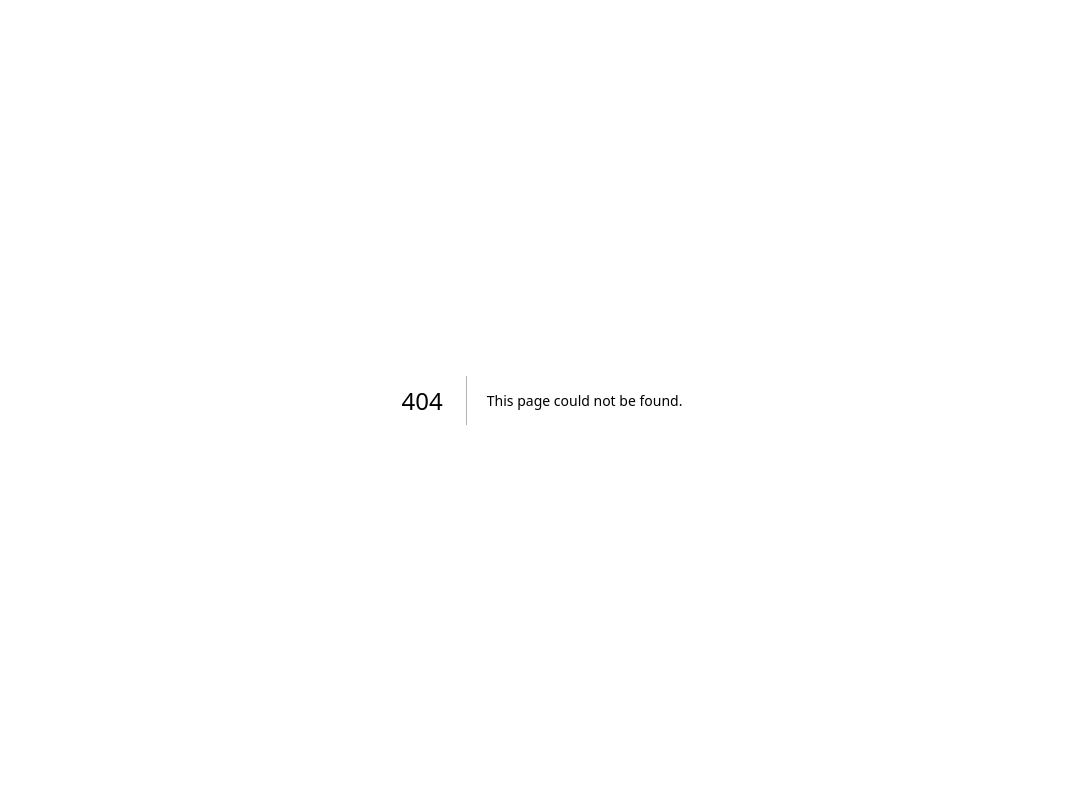
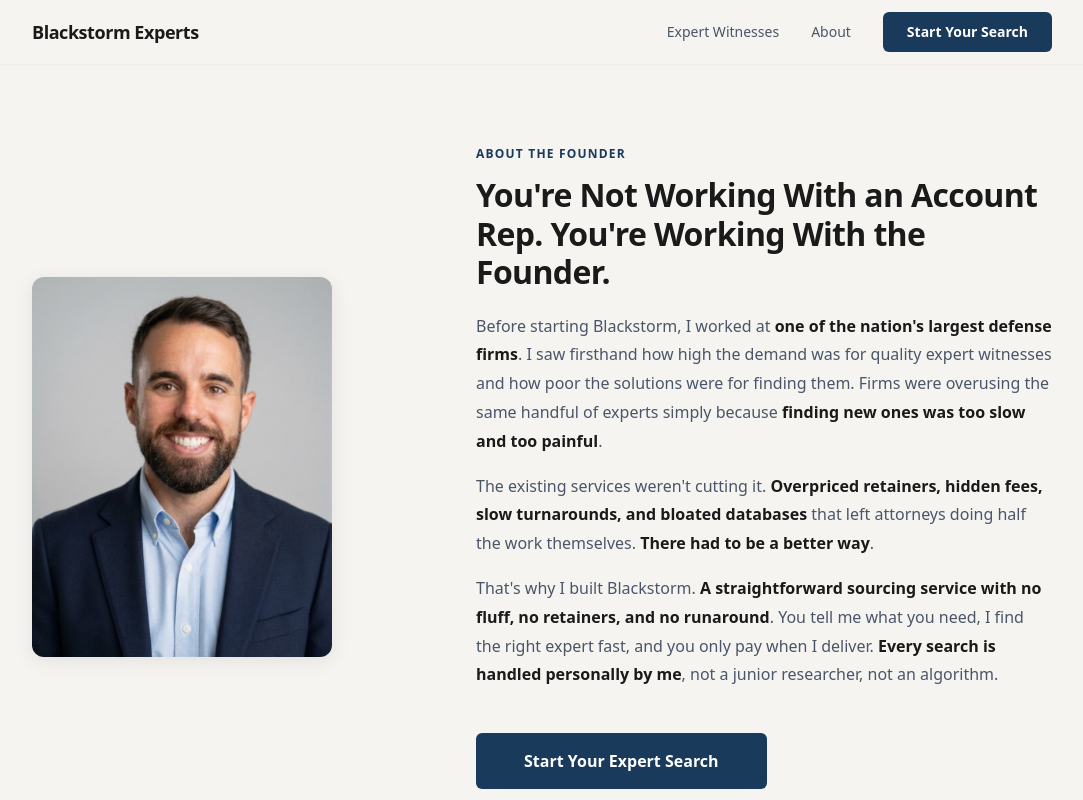
Before and after one commit to CobyBlackstorm/BE-Main-site-first-take, a Next.js app: page /about in a window 1280 px wide. Before the commit this address had no page. Shown: the top 800 px of the page, without its empty margins (98-1181 px from the left). Built offline with nearby package versions, Linux system fonts and the light colour scheme.

Commit message:
Add About page with founder photo and update navigation
- New /about page with founder copy, trust icons, and CTA
- Add public/founder.png headshot with rounded card styling
- Nav: link to About and Expert Witnesses routes

Made-with: Cursor

```diff
--- /dev/null
+++ b/app/about/page.tsx
@@ -0,0 +1,80 @@
+import type { Metadata } from 'next'
+import Image from 'next/image'
+import Link from 'next/link'
+import Nav from '@/components/Nav'
+import Footer from '@/components/Footer'
+import FinalCTA from '@/components/FinalCTA'
+import ExpertTrustIcons from '@/components/ExpertTrustIcons'
+
+export const metadata: Metadata = {
+  title: 'About Blackstorm Experts | Expert Witness Search for Litigation Attorneys',
+  description:
+    'Blackstorm Experts was founded to give litigation attorneys a faster, simpler way to find qualified expert witnesses. Every search is handled personally by founder Coby Weiss.',
+}
+
+export default function AboutPage() {
+  return (
+    <>
+      <Nav />
+      <main>
+        <section className="bg-page">
+          <div className="mx-auto max-w-[1100px] px-6 py-[60px] md:px-10 md:py-20">
+            <div className="flex flex-col items-center gap-10 md:grid md:grid-cols-[2fr_3fr] md:items-center md:gap-[60px]">
+              <div className="flex w-full justify-center md:block md:w-full">
+                <div className="relative mx-auto h-[380px] w-full max-w-[280px] overflow-hidden rounded-xl shadow-[0_4px_20px_rgba(0,0,0,0.08)] md:mx-0 md:max-w-[300px] md:w-[300px]">
+                  <Image
+                    src="/founder.png"
+                    alt="Professional headshot of Coby Weiss, founder of Blackstorm Experts, wearing a navy blazer and light blue shirt against a gray background."
+                    fill
+                    sizes="(max-width: 767px) min(280px, 100vw), 300px"
+                    className="object-cover object-top"
+                    priority
+                  />
+                </div>
+              </div>
+
+              <div className="min-w-0 w-full">
+                <p className="mb-3 text-[12px] font-semibold uppercase tracking-[0.1em] text-accent">About the founder</p>
+                <h1 className="mb-5 text-[32px] font-extrabold leading-[1.2] tracking-[-0.02em] text-[#1a1a1a]">
+                  You&apos;re Not Working With an Account Rep. You&apos;re Working With the Founder.
+                </h1>
+                <p className="mb-4 text-[16px] leading-[1.8] text-[#4a5568]">
+                  Before starting Blackstorm, I worked at{' '}
+                  <strong className="font-bold text-[#1a1a1a]">one of the nation&apos;s largest defense firms</strong>. I saw firsthand how
+                  high the demand was for quality expert witnesses and how poor the solutions were for finding them. Firms were overusing the
+                  same handful of experts simply because{' '}
+                  <strong className="font-bold text-[#1a1a1a]">finding new ones was too slow and too painful</strong>.
+                </p>
+                <p className="mb-4 text-[16px] leading-[1.8] text-[#4a5568]">
+                  The existing services weren&apos;t cutting it.{' '}
+                  <strong className="font-bold text-[#1a1a1a]">
+                    Overpriced retainers, hidden fees, slow turnarounds, and bloated databases
+                  </strong>{' '}
+                  that left attorneys doing half the work themselves. <strong className="font-bold text-[#1a1a1a]">There had to be a better way</strong>.
+                </p>
+                <p className="mb-4 text-[16px] leading-[1.8] text-[#4a5568]">
+                  That&apos;s why I built Blackstorm.{' '}
+                  <strong className="font-bold text-[#1a1a1a]">
+                    A straightforward sourcing service with no fluff, no retainers, and no runaround
+                  </strong>
+                  . You tell me what you need, I find the right expert fast, and you only pay when I deliver.{' '}
+                  <strong className="font-bold text-[#1a1a1a]">Every search is handled personally by me</strong>, not a junior researcher, not
+                  an algorithm.
+                </p>
+                <Link
+                  href="#"
+                  className="mt-7 inline-flex items-center justify-center rounded-md bg-accent px-12 py-4 text-base font-semibold text-white transition-all duration-200 ease-in-out hover:bg-accent-hover"
+                >
+                  Start Your Expert Search
+                </Link>
+              </div>
+            </div>
+          </div>
+        </section>
+        <ExpertTrustIcons />
+        <FinalCTA />
+      </main>
+      <Footer />
+    </>
+  )
+}
--- a/components/Nav.tsx
+++ b/components/Nav.tsx
@@ -17,14 +17,6 @@ export default function Nav() {
     }
   }, [menuOpen])
 
-  const handleNavClick = (id: string) => {
-    setMenuOpen(false)
-    const el = document.getElementById(id)
-    if (el) {
-      el.scrollIntoView({ behavior: 'smooth' })
-    }
-  }
-
   const linkClass =
     'text-sm font-medium text-secondary transition-colors duration-200 ease-in-out hover:text-primary'
 
@@ -36,15 +28,12 @@ export default function Nav() {
         </Link>
 
         <div className="hidden items-center gap-8 md:flex">
-          <button type="button" onClick={() => handleNavClick('how-it-works')} className={linkClass}>
-            How It Works
-          </button>
-          <button type="button" onClick={() => handleNavClick('why-blackstorm')} className={linkClass}>
-            Why Blackstorm
-          </button>
-          <button type="button" onClick={() => handleNavClick('results')} className={linkClass}>
-            Results
-          </button>
+          <Link href="/expert-witness" className={linkClass}>
+            Expert Witnesses
+          </Link>
+          <Link href="/about" className={linkClass}>
+            About
+          </Link>
           <a
             href="#"
             className="rounded-md bg-accent px-6 py-2.5 text-sm font-semibold text-white transition-all duration-200 ease-in-out hover:bg-accent-hover"
@@ -78,7 +67,9 @@ export default function Nav() {
       {menuOpen && (
         <div className="fixed inset-0 z-[200] flex flex-col bg-[#f5f4f0] md:hidden">
           <div className="flex h-16 items-center justify-between border-b border-card-border px-6">
-            <span className="text-[18px] font-extrabold text-primary">Blackstorm Experts</span>
+            <Link href="/" className="text-[18px] font-extrabold text-primary no-underline" onClick={() => setMenuOpen(false)}>
+              Blackstorm Experts
+            </Link>
             <button type="button" onClick={() => setMenuOpen(false)} className="p-1 text-primary" aria-label="Close menu">
               <svg width="24" height="24" viewBox="0 0 24 24" fill="none" stroke="currentColor" strokeWidth="2" strokeLinecap="round">
                 <line x1="18" y1="6" x2="6" y2="18" />
@@ -87,27 +78,20 @@ export default function Nav() {
             </button>
           </div>
           <div className="flex flex-1 flex-col justify-center gap-2 px-8 pb-12">
-            <button
-              type="button"
-              onClick={() => handleNavClick('how-it-works')}
+            <Link
+              href="/expert-witness"
               className="border-b border-card-border py-4 text-left text-lg font-medium text-secondary"
+              onClick={() => setMenuOpen(false)}
             >
-              How It Works
-            </button>
-            <button
-              type="button"
-              onClick={() => handleNavClick('why-blackstorm')}
+              Expert Witnesses
+            </Link>
+            <Link
+              href="/about"
               className="border-b border-card-border py-4 text-left text-lg font-medium text-secondary"
+              onClick={() => setMenuOpen(false)}
             >
-              Why Blackstorm
-            </button>
-            <button
-              type="button"
-              onClick={() => handleNavClick('results')}
-              className="border-b border-card-border py-4 text-left text-lg font-medium text-secondary"
-            >
-              Results
-            </button>
+              About
+            </Link>
             <a
               href="#"
               onClick={() => setMenuOpen(false)}
```
Also changed, not shown: public/founder.png (added).
